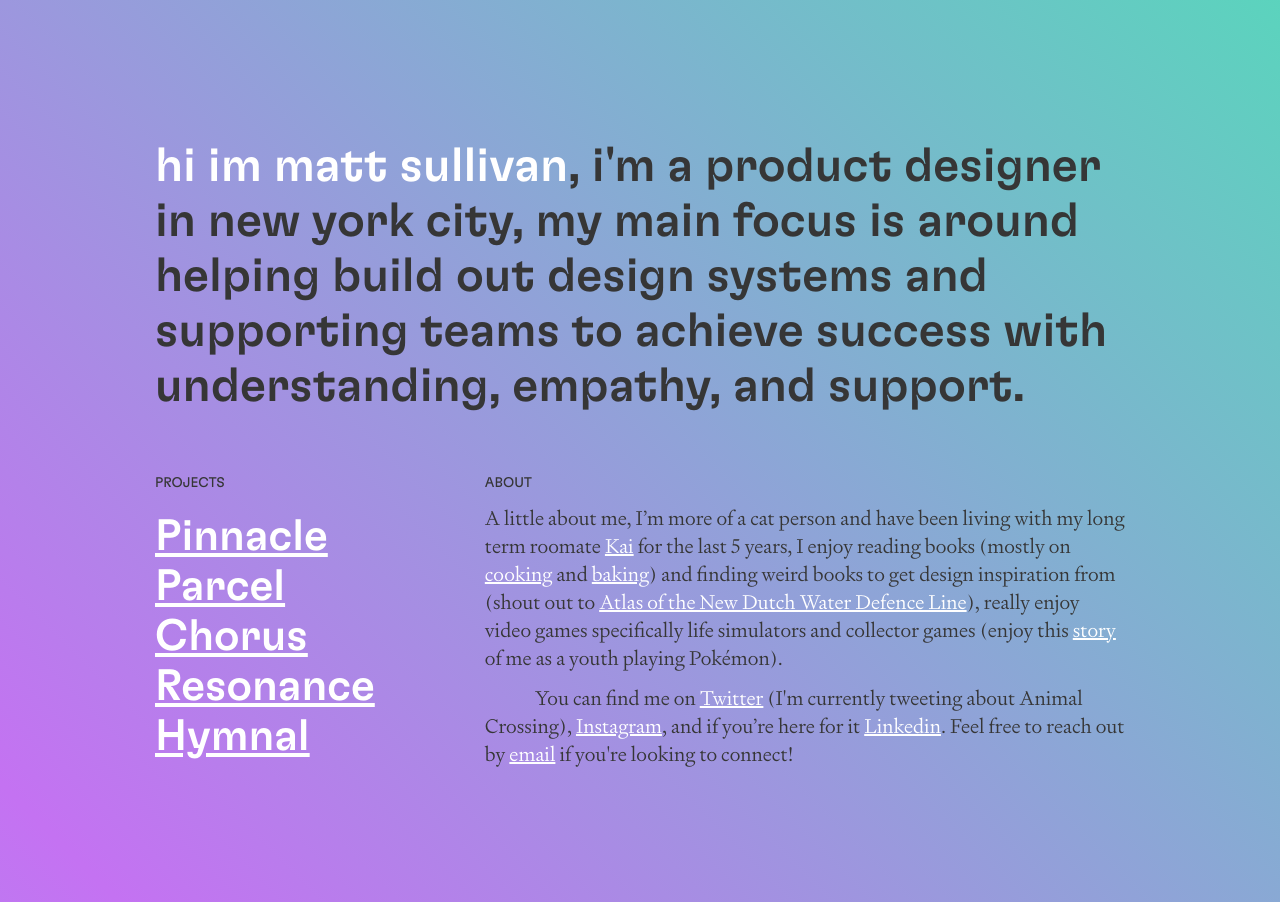
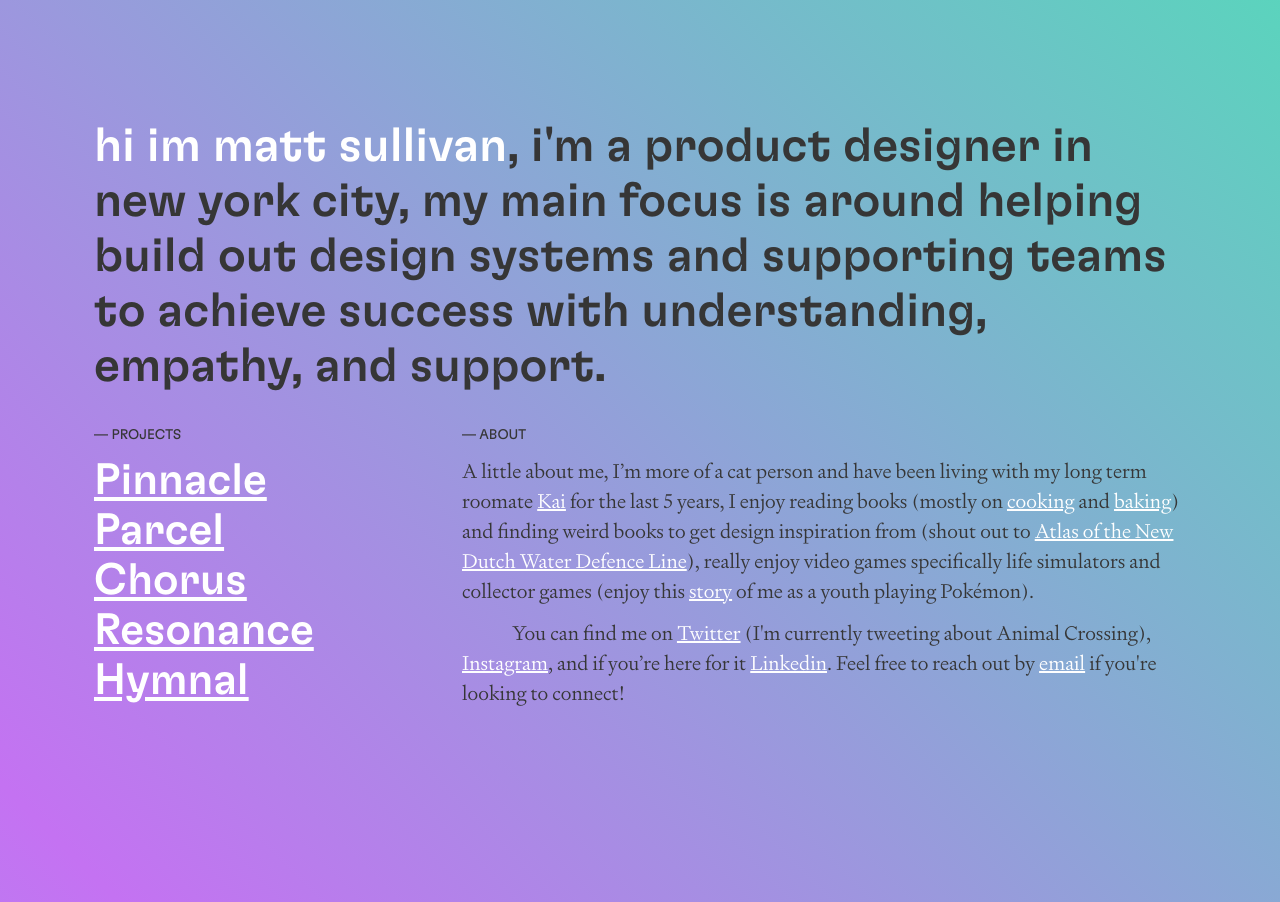
Before and after one commit to mjsxi/website-v4, a Next.js app: page / in a window 1280 px wide. After the commit the page ends 800 px from the top, so only its background shows below. Built offline with nearby package versions, Linux system fonts and the light colour scheme.

Commit message:
converted a lot to grid

```diff
--- a/components/mainPage.js
+++ b/components/mainPage.js
@@ -3,7 +3,7 @@ import Link from 'next/link'
 import styles from '../styles/main.module.scss'
 
 const MainPage = () => (
-  <div>
+  <>
     <div className={styles.heading}>
       <motion.h1
         initial="hidden"
@@ -50,7 +50,7 @@ const MainPage = () => (
           },
         }}
       >
-        <h2>projects</h2>
+        <h2>— projects</h2>
         <ul>
           <Link href="/projects/pinnacle">
             <li><a>Pinnacle</a></li>
@@ -90,12 +90,12 @@ const MainPage = () => (
           },
         }}
       >
-        <h2>about</h2>
+        <h2>— about</h2>
         <p>A little about me, I’m more of a cat person and have been living with my long term roomate <a target="_blank" href="//instagram.com/uglybabykai/">Kai</a> for the last 5 years, I enjoy reading books (mostly on <a target="_blank" href="//amazon.com/Very-Serious-Cookbook-Contra-Wildair/dp/071487602X">cooking</a> and <a target="_blank" href="https://shop.butterandscotch.com/collections/swag/products/signed-butter-scotch-cookbook">baking</a>) and finding weird books to get design inspiration from (shout out to <a target="_blank" href="//vimeo.com/55449250">Atlas of the New Dutch Water Defence Line</a>), really enjoy video games specifically life simulators and collector games (enjoy this <a target="_blank" href="//polygon.com/2014/8/21/6052553/how-to-catch-every-pokemon">story</a> of me as a youth playing Pokémon).</p>
         <p>You can find me on <a target="_blank" href="//twitter.com/mjsxi">Twitter</a> (I'm currently tweeting about Animal Crossing), <a target="_blank" href="//instagram.com/mjsxi/">Instagram</a>, and if you’re here for it <a target="_blank" href="//linkedin.com/in/matt-sullivan-5455656a/">Linkedin</a>. Feel free to reach out by <a href="mailto:msullivanxi@gmail.com">email</a> if you're looking to connect!</p>
       </motion.div>
     </div>
-  </div>
+  </>
 );
 
 export default MainPage;
--- a/pages/index.js
+++ b/pages/index.js
@@ -17,9 +17,8 @@ export default function Main() {
         <title>matt sullivan</title>
         <link rel="icon" href="/favicon.png" />
       </Head>
-      <main className={styles.main}>
-        <MainPage />
-      </main>
+
+      <MainPage />
     </div>
   )
 }
--- a/styles/globals.scss
+++ b/styles/globals.scss
@@ -5,7 +5,7 @@ body {
 
   font-family: signifier;
   font-size: 20px;
-  line-height: 28px;
+  line-height: 30px;
   font-weight: 300;
 
   color: #363636;
@@ -17,6 +17,7 @@ a {
   color: inherit;
   text-decoration: underline;
   opacity: 1;
+  transition: all .3s;
   &:hover {
     opacity: 0.7;
   }
--- a/styles/main.module.scss
+++ b/styles/main.module.scss
@@ -22,38 +22,26 @@
 }
 
 .container {
-  max-height: 100vh;
-  max-width: 1050px;
-  margin: 0 auto;
-  padding: 0 40px;
-  display: flex;
-  flex-direction: column;
-  align-items: center;
-
-  @media (max-width: 600px) {
-    padding: 0 20px;
-  }
-
-  @media (min-width: 601px) {
-    position: absolute;
-    top: 0;
-    left: 0;
-    right: 0;
-  }
+  display: grid;
+  grid-column-gap: 12px;
+  grid-row-gap: 32px;
+  grid-template-columns: repeat(2, 1fr) repeat(12, fit-content(80px)) repeat(2, 1fr);
 }
 
 .heading {
+  margin-top: 120px;
+
   overflow: hidden;
-  margin-top: 140px;
+  grid-column: 3 / span 12;
 
   @media (max-width: 728px) {
-    margin-top: 48px;
+    // margin-top: 48px;
   }
 
   h1 {
     font-family: gt-flexa;
     font-style: normal;
-    font-weight: 600;
+    font-weight: 700;
     font-size: 48px;
     line-height: 55px;
     margin-top: 0;
@@ -77,62 +65,17 @@
 
 .subhead {
   overflow: hidden;
-  margin-top: 60px;
-  margin-bottom: 120px;
+  grid-column: 3 / span 12;
 
-  display: flex;
-  justify-content: space-between;
+  display: grid;
+  grid-column-gap: 12px;
+  grid-row-gap: 32px;
+  grid-template-columns: repeat(12, 1fr);
+}
 
-  @media (max-width: 728px) {
-    margin-top: 0px;
-    flex-direction: column;
-  }
-
-  .projects,
-  .thoughts,
-  .about {
-    width: 31.95%;
-
-    a {
-      color: #ffffff;
-    }
-
-    @media (max-width: 728px) {
-      margin-top: 40px;
-      width: 100%;
-    }
-  }
-
-  .projects,
-  .thoughts {
-    a {
-      display: block;
-    }
-  }
-
-  .about {
-    width: 66%;
-
-    @media (max-width: 728px) {
-      width: 100%;
-      margin-bottom: 80px;
-    }
-  }
-
-  .projects {
-    ul {
-      list-style: none;
-      padding-left: 0;
-    }
-    a {
-      font-family: gt-flexa;
-      font-weight: 600;
-      font-size: 44px;
-      line-height: 50px;
-      cursor: pointer;
-      display: inline-block;
-    }
-  }
+.projects,
+.thoughts,
+.about {
 
   h2 {
     font-family: gt-flexa;
@@ -154,6 +97,45 @@
       text-indent: 0px;
     }
   }
+
+  a {
+    color: #ffffff;
+  }
+
+  @media (max-width: 728px) {
+    margin-top: 40px;
+    width: 100%;
+  }
+}
+
+.projects,
+.thoughts {
+  a {
+    display: block;
+  }
+}
+
+.projects {
+  grid-column: 1 / span 4;
+
+  ul {
+    margin-top: 0px;
+    padding-left: 0px;
+
+    list-style: none;
+  }
+  a {
+    font-family: gt-flexa;
+    font-weight: 600;
+    font-size: 44px;
+    line-height: 50px;
+    cursor: pointer;
+    display: inline-block;
+  }
+}
+
+.about {
+  grid-column: 5 / span 8;
 }
 
 //#########################################
```
